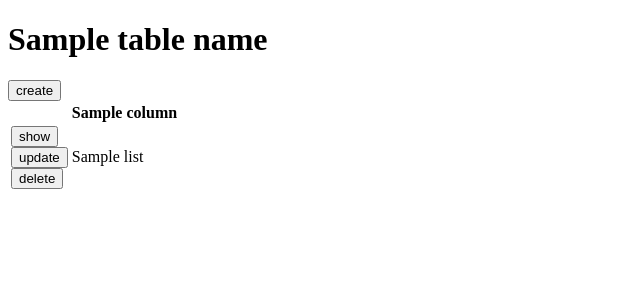
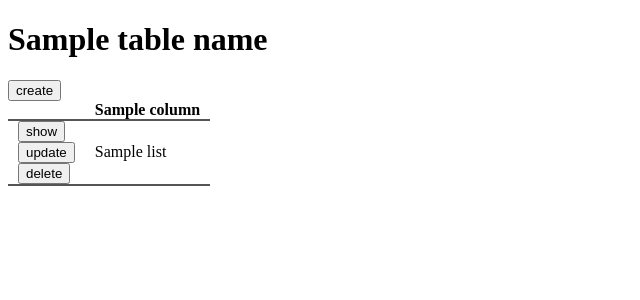
Before and after one commit to uniaim-event-team/pullre-kun, a Python web app: template templates/master/list.html in a window 1280 px wide. Shown: the top 300 px of the page, without its empty margins (0-640 px from the left). Run offline with Jinja, Linux system fonts and the light colour scheme; the template is opened without the code that fills it: most values are stand-ins (such as "Sample title", 1, 10 or a date in 2020).

Commit message:
add minimum css

```diff
--- a/templates/master/list.html
+++ b/templates/master/list.html
@@ -4,13 +4,30 @@
 <head>
   <meta charset="UTF-8">
   <title>Master Maintenance</title>
+  <style>
+    .bottom {
+      border: none;
+      border-bottom: 2px solid #555;
+    }
+    .collapse {
+      border-collapse: collapse;
+    }
+    th {
+      text-align: left;
+      padding: 0 10px;
+    }
+    td {
+      text-align: left;
+      padding: 0 10px;
+    }
+  </style>
 </head>
 <body>
   <h1>{{ table_name }}</h1>
   <form action="/master/{{ table_name }}/create" method="GET"><input type="submit" value="create"/></form>
-  <table>
+  <table class="collapse">
     <thead>
-      <tr>
+      <tr class="bottom">
         <th></th>
         {% for c in columns %}
           <th>{{ c }}</th>
@@ -19,7 +36,7 @@
     </thead>
     <tbody>
       {% for r in list_data %}
-        <tr>
+        <tr class="bottom">
           <td>
             <form action="/master/{{ table_name }}/{{ r['id'] }}" method="GET"><input type="submit" value="show"/></form>
             <form action="/master/{{ table_name }}/{{ r['id'] }}/update" method="GET"><input type="submit" value="update"/></form>
```
Also changed, not shown: templates/master/update.html (+18 -5 lines).
